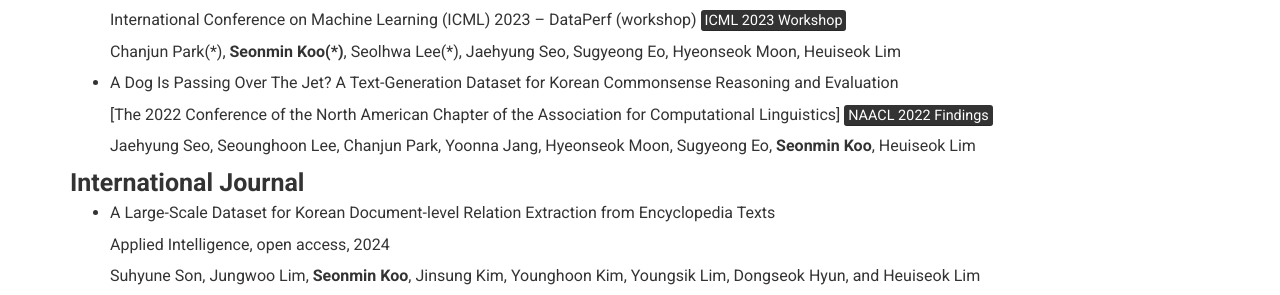
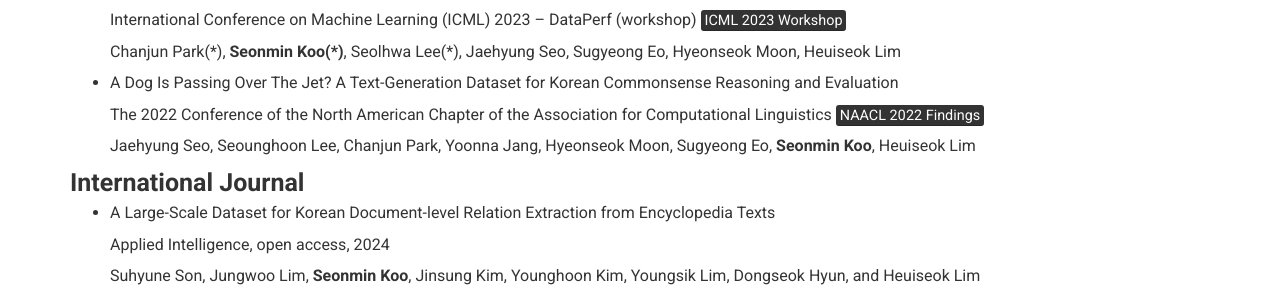
Before and after one commit to seonminkoo/seonminkoo.github.io, a Jekyll site: the page built from index.md, in a window 1280 px wide and 900 px high, scrolled down 2051 px. Shown: the part 155-450 px from the top of the window. Built offline with Jekyll 4.4.1, drawn with Linux system fonts in a browser that asks for light colours; nearby versions of some CDN libraries.

```diff
--- a/_config.yml
+++ b/_config.yml
@@ -142,7 +142,7 @@ content:
 
         - A Dog Is Passing Over The Jet? A Text-Generation Dataset for Korean Commonsense Reasoning and Evaluation
 
-          [The 2022 Conference of the North American Chapter of the Association for Computational Linguistics] <mark>NAACL 2022 Findings</mark>
+          The 2022 Conference of the North American Chapter of the Association for Computational Linguistics <mark>NAACL 2022 Findings</mark>
 
           Jaehyung Seo, Seounghoon Lee, Chanjun Park, Yoonna Jang, Hyeonseok Moon, Sugyeong Eo, **Seonmin Koo**, Heuiseok Lim
 
```
